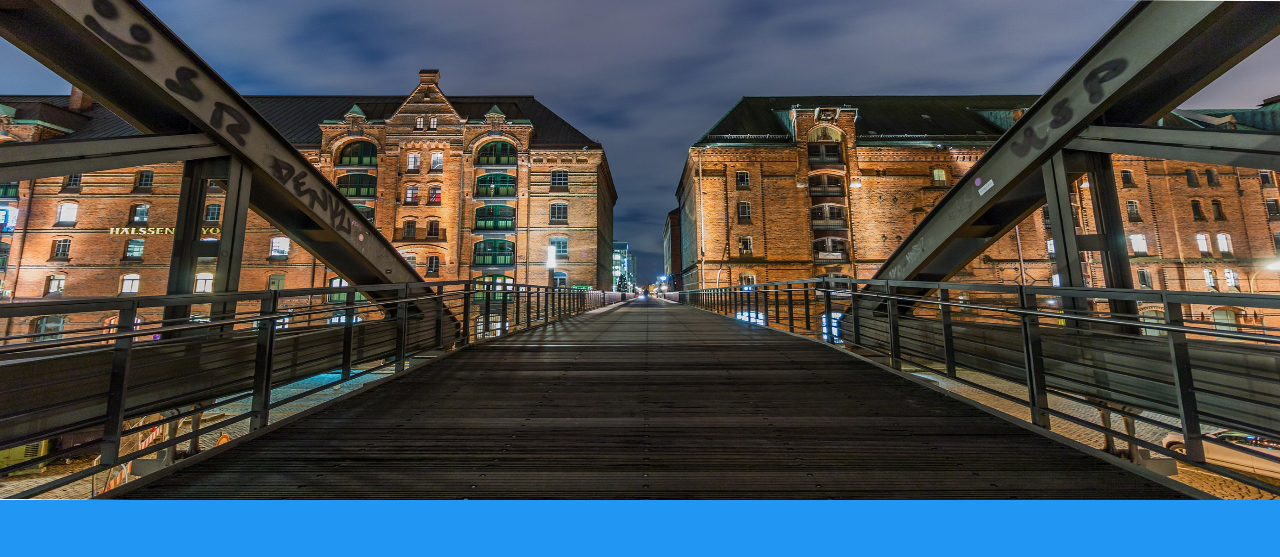
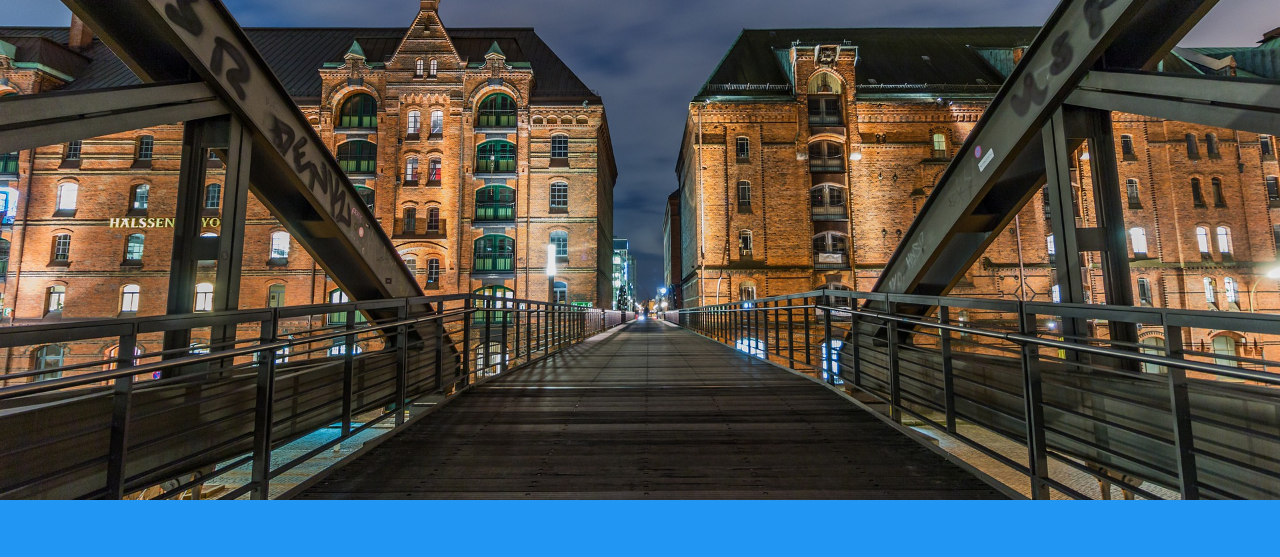
Before and after one commit to Rashsea/responsive-site, a plain HTML site: page index.html in a window 1280 px wide. Shown: the top 557 px of the page. Drawn offline with nearby package versions, Linux system fonts and the light colour scheme.

Commit message:
changed image-size

```diff
--- a/index.html
+++ b/index.html
@@ -9,7 +9,7 @@
     </head>
     <body>
         <div id="header">
-            <img src="./images/img_building.jpg" class="header-image">
+
         </div>
         <main>
             <section id="places">
--- a/style.css
+++ b/style.css
@@ -41,17 +41,22 @@ section h2, #places h3, #food .food-box a .food-box-inner .button-readmore {
 @media (min-width: 769px) {
   a:hover {
     text-decoration: underline; } }
+
+
 #header {
-    height: 250px;
+  background-image: url(./images/img_building.jpg);
+  width: 100%;
+  height: 250px;
+  background-size: cover;
+  background-position: center center;
 }
 
-.header-image {
-  width: 100%;
-  height: 250px;
-}
 @media (min-width: 769px) {
-    #header, .header-image {
+    #header {
         height: 500px;
+        width: 100%;
+        background-size: cover;
+        background-position: center center;
     }
 }
 section {
@@ -180,9 +185,7 @@ section {
   #food .food-box {
     width: 50%;
   }
-  #food .food-box a .food-box-inner {
-    display: none;
-  }
+
   #food .food-box a .food-box-inner .button-readmore:hover {
     background-color: #0f949b;
   }
```
